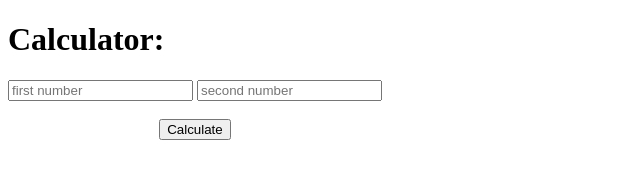
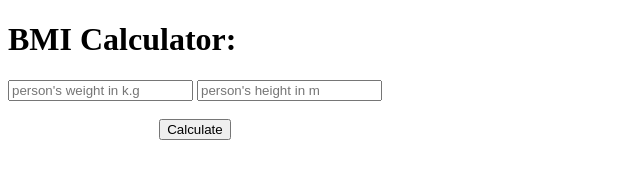
Before and after one commit to SurajjBhardwaj/Back-end, a website: page express/index.html in a window 1280 px wide. Shown: the whole page, without its empty margins (0-640 px from the left). Drawn offline with Linux system fonts and the light colour scheme.

Commit message:
finaly bmi calculator server is done

```diff
--- a/express/index.html
+++ b/express/index.html
@@ -7,10 +7,10 @@
     <title>Calculator</title>
 </head>
 <body>
-    <h1>Calculator:</h1>
+    <h1> BMI Calculator:</h1>
 <form action="/" method="post">
-    <input type="text" name="num1" placeholder="first number">
-    <input type="text" name="num2" placeholder="second number"><br><br>
+    <input type="text" name="weight" placeholder="person's weight in k.g">
+    <input type="text" name="height" placeholder="person's height in m"><br><br>
     <button style="margin-left: 4cm;" type="submit">Calculate</button>
 
 </form>
```
Also changed, not shown: express/bmi_calculator.js (+4 -4 lines).
